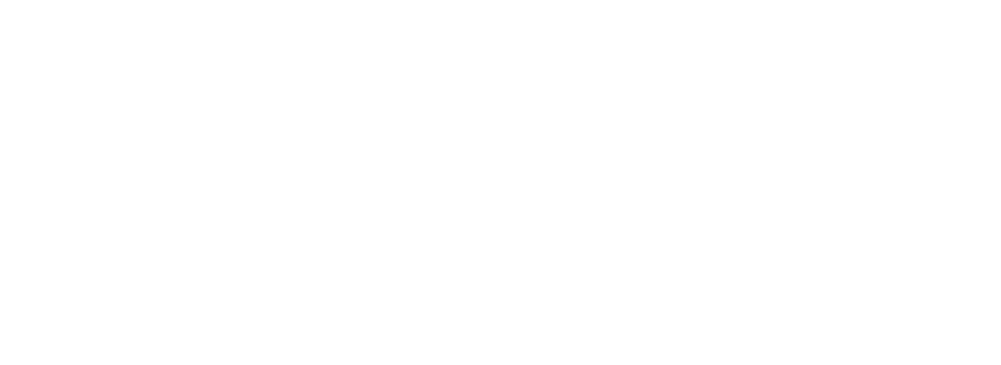
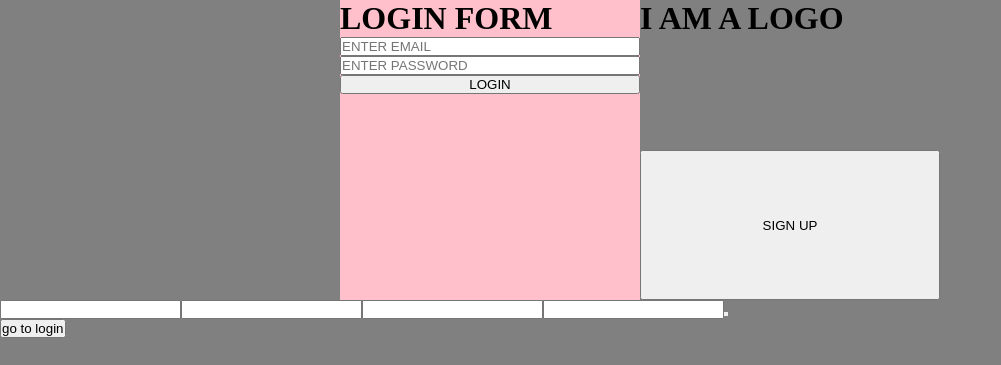
Before and after one commit to DenverBrian/practiceTS, a website built with Vite: page index.html in a window 1280 px wide. Shown: the whole page, without its empty margins (0-1001 px from the left). Built offline with nearby package versions, Linux system fonts and the light colour scheme.

Commit message:
added login and register form

```diff
--- /dev/null
+++ b/src/createForms.ts
@@ -0,0 +1,94 @@
+export const createLogin = (app: HTMLElement) => {
+  //create element
+  const loginContainer = document.createElement("div");
+  const loginForm = document.createElement("form");
+  const formTitle = document.createElement("h1");
+  const emailInput = document.createElement("input");
+  const passwordInput = document.createElement("input");
+  const loginBtn = document.createElement("button");
+  const logo = document.createElement("h1");
+  const signUpBtn = document.createElement("button");
+
+  //add to main div
+  app.appendChild(loginContainer);
+  loginContainer.appendChild(loginForm);
+  loginForm.appendChild(formTitle);
+  loginForm.appendChild(emailInput);
+  loginForm.appendChild(passwordInput);
+  loginForm.appendChild(loginBtn);
+  loginContainer.appendChild(logo);
+  loginContainer.appendChild(signUpBtn);
+
+  //set element id
+  loginContainer.setAttribute("id", "loginContainer");
+  loginForm.setAttribute("id", "loginForm");
+  emailInput.setAttribute("id", "emailInput");
+  passwordInput.setAttribute("id", "passwordInput");
+  loginBtn.setAttribute("id", "loginBtn");
+  signUpBtn.setAttribute("id", "signUpBtn");
+
+  //set element text content
+  formTitle.innerText = `LOGIN FORM`;
+  logo.innerText = `I AM A LOGO`;
+  loginBtn.innerText = `LOGIN`;
+  signUpBtn.innerText = `SIGN UP`;
+  emailInput.placeholder = `ENTER EMAIL`;
+  passwordInput.placeholder = `ENTER PASSWORD`;
+
+  // set element type
+  emailInput.type = `email`;
+  passwordInput.type = `password`;
+
+  // set required
+  emailInput.required = true;
+  passwordInput.required = true;
+
+
+  //   signUpBtn.click = () => {
+  //     console.log(`test`)
+  //     const registerContainer = document.getElementById("registerContainer");
+  //     if (registerContainer) {
+
+  //       app.removeChild(registerContainer);
+  //     }
+  //   };
+};
+
+export const createRegister = (app: HTMLElement) => {
+  //create element
+  const registerContainer = document.createElement("div");
+  const registerForm = document.createElement("form");
+  const formTitle = document.createElement("h1");
+  const emailInput = document.createElement("input");
+  const passwordInput = document.createElement("input");
+  const confirmPasswordInput = document.createElement("input");
+  const nameInput = document.createElement("input");
+  const registerBtn = document.createElement("button");
+  const logo = document.createElement("h1");
+  const goToLogin = document.createElement("button");
+
+  //add to main div
+  app.appendChild(registerContainer);
+  registerContainer.appendChild(registerForm);
+  registerForm.appendChild(formTitle);
+  registerForm.appendChild(emailInput);
+  registerForm.appendChild(passwordInput);
+  registerForm.appendChild(confirmPasswordInput);
+  registerForm.appendChild(nameInput);
+  registerForm.appendChild(registerBtn);
+  registerContainer.appendChild(logo);
+  registerContainer.appendChild(goToLogin);
+
+  //set element Id
+  registerContainer.id = `registerContainer`;
+  registerForm.id = `registerForm`;
+  emailInput.id = `registerEmail`;
+  passwordInput.id = `registerPassword`;
+  confirmPasswordInput.id = `confirmRegisterPassword`;
+  nameInput.id = `registerName`;
+  registerBtn.id = `registerBtn`;
+  goToLogin.id = ``;
+
+  //set text content
+  goToLogin.innerText = `go to login`
+};
--- /dev/null
+++ b/src/goToSignup.ts
@@ -0,0 +1,40 @@
+ //create element
+ export const registerContainer = document.createElement("div");
+ const registerForm = document.createElement("form");
+ const formTitle = document.createElement("h1");
+ const emailInput = document.createElement("input");
+ const passwordInput = document.createElement("input");
+ const confirmPasswordInput = document.createElement("input");
+ const nameInput = document.createElement("input");
+ const registerBtn = document.createElement("button");
+ const logo = document.createElement("h1");
+ export const goToLogin = document.createElement("button");
+
+ //add to main div
+
+ registerContainer.appendChild(registerForm);
+ registerForm.appendChild(formTitle);
+ registerForm.appendChild(emailInput);
+ registerForm.appendChild(passwordInput);
+ registerForm.appendChild(confirmPasswordInput);
+ registerForm.appendChild(nameInput);
+ registerForm.appendChild(registerBtn);
+ registerContainer.appendChild(logo);
+ registerContainer.appendChild(goToLogin);
+
+ //set element Id
+ registerContainer.id = `registerContainer`;
+ registerForm.id = `registerForm`;
+ emailInput.id = `registerEmail`;
+ passwordInput.id = `registerPassword`;
+ confirmPasswordInput.id = `confirmRegisterPassword`;
+ nameInput.id = `registerName`;
+ registerBtn.id = `registerBtn`;
+ goToLogin.id = ``;
+
+ //set text content
+ goToLogin.innerText = `go to login`
+
+ export const createNewRegister =(app:HTMLElement)=>{
+    app.appendChild(registerContainer);
+}
--- /dev/null
+++ b/src/loginV2.ts
@@ -0,0 +1,48 @@
+//create element
+export const loginContainer = document.createElement("div");
+const loginForm = document.createElement("form");
+const formTitle = document.createElement("h1");
+const emailInput = document.createElement("input");
+const passwordInput = document.createElement("input");
+const loginBtn = document.createElement("button");
+const logo = document.createElement("h1");
+export const signUpBtn = document.createElement("button");
+
+//add to main div
+
+loginContainer.appendChild(loginForm);
+loginForm.appendChild(formTitle);
+loginForm.appendChild(emailInput);
+loginForm.appendChild(passwordInput);
+loginForm.appendChild(loginBtn);
+loginContainer.appendChild(logo);
+loginContainer.appendChild(signUpBtn);
+
+//set element id
+loginContainer.setAttribute("id", "loginContainer");
+loginForm.setAttribute("id", "loginForm");
+emailInput.setAttribute("id", "emailInput");
+passwordInput.setAttribute("id", "passwordInput");
+loginBtn.setAttribute("id", "loginBtn");
+signUpBtn.setAttribute("id", "signUpBtn");
+
+//set element text content
+formTitle.innerText = `LOGIN FORM`;
+logo.innerText = `I AM A LOGO`;
+loginBtn.innerText = `LOGIN`;
+signUpBtn.innerText = `SIGN UP`;
+emailInput.placeholder = `ENTER EMAIL`;
+passwordInput.placeholder = `ENTER PASSWORD`;
+
+// set element type
+emailInput.type = `email`;
+passwordInput.type = `password`;
+
+// set required
+emailInput.required = true;
+passwordInput.required = true;
+
+
+export const createNewlogin =(app:HTMLElement)=>{
+    app.appendChild(loginContainer);
+}
--- a/src/main.ts
+++ b/src/main.ts
@@ -1,9 +1,28 @@
-import './style.css'
-// import typescriptLogo from './typescript.svg'
-// import viteLogo from '/vite.svg'
-// import { setupCounter } from './counter.ts'
+import { createLogin, createRegister } from "./createForms";
+import { createNewRegister, goToLogin, registerContainer } from "./goToSignup";
+import { createNewlogin, loginContainer, signUpBtn } from "./loginV2";
 
-document.querySelector<HTMLDivElement>('#app')!.innerHTML = `
+import "./style.css";
 
+const app = document.getElementById("app");
 
-`
+if (app) {
+  createNewlogin(app);
+  createNewRegister(app);
+  // signUpBtn.addEventListener("click", () => {
+  //   app.removeChild(loginContainer);
+  // });
+
+  signUpBtn.onclick = () => {
+    app.removeChild(loginContainer);
+    app.appendChild(registerContainer)
+  };
+  goToLogin.onclick = () => {
+    app.removeChild(registerContainer)
+    app.appendChild(loginContainer)
+  };
+  // signUpBtn.click(app.removeChild(loginContainer))
+}
+// setTimeout(() => {
+//   signUpBtn.click();
+// }, 2000);
--- a/src/style.css
+++ b/src/style.css
@@ -1,97 +1,28 @@
-:root {
-  font-family: Inter, system-ui, Avenir, Helvetica, Arial, sans-serif;
-  line-height: 1.5;
-  font-weight: 400;
-
-  color-scheme: light dark;
-  color: rgba(255, 255, 255, 0.87);
-  background-color: #242424;
-
-  font-synthesis: none;
-  text-rendering: optimizeLegibility;
-  -webkit-font-smoothing: antialiased;
-  -moz-osx-font-smoothing: grayscale;
-  -webkit-text-size-adjust: 100%;
-}
-
-a {
-  font-weight: 500;
-  color: #646cff;
-  text-decoration: inherit;
-}
-a:hover {
-  color: var(color);
+* {
+  padding: 0;
+  margin: 0;
+  box-sizing: border-box;
 }
 
 body {
-  margin: 0;
-  display: flex;
-  place-items: center;
-  min-width: 320px;
-  min-height: 100vh;
+  background-color: grey;
 }
 
-h1 {
-  font-size: 3.2em;
-  line-height: 1.1;
+#loginContainer {
+  margin: auto;
+  height: 300px;
+  width: 600px;
+  display: grid;
+  grid-template-columns: repeat(2, 1fr);
+  grid-template-rows: 1fr 1fr;
 }
 
-#app {
-  max-width: 1280px;
-  margin: 0 auto;
-  padding: 2rem;
-  text-align: center;
+#loginForm {
+  background-color: pink;
+  grid-row: 1/3;
 }
 
-.logo {
-  height: 6em;
-  padding: 1.5em;
-  will-change: filter;
-  transition: filter 300ms;
+#loginForm{
+  display: flex;
+  flex-direction: column;
 }
-.logo:hover {
-  filter: drop-shadow(0 0 2em #646cffaa);
-}
-.logo.vanilla:hover {
-  filter: drop-shadow(0 0 2em #3178c6aa);
-}
-
-.card {
-  padding: 2em;
-}
-
-.read-the-docs {
-  color: #888;
-}
-
-button {
-  border-radius: 8px;
-  border: 1px solid transparent;
-  padding: 0.6em 1.2em;
-  font-size: 1em;
-  font-weight: 500;
-  font-family: inherit;
-  background-color: #1a1a1a;
-  cursor: pointer;
-  transition: border-color 0.25s;
-}
-button:hover {
-  border-color: #646cff;
-}
-button:focus,
-button:focus-visible {
-  outline: 4px auto -webkit-focus-ring-color;
-}
-
-@media (prefers-color-scheme: light) {
-  :root {
-    color: #213547;
-    background-color: #ffffff;
-  }
-  a:hover {
-    color: #747bff;
-  }
-  button {
-    background-color: #f9f9f9;
-  }
-}
```
Also changed, not shown: index.html (+1 -0 lines), src/counter.ts (deleted, +0 -9 lines).
